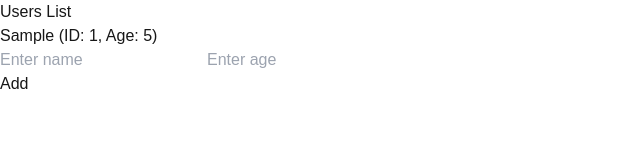
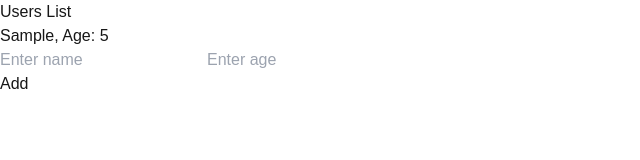
Before and after one commit to SantinoGiordano/AddDragAndDrop, a Next.js app: page / in a window 1280 px wide. Both pictures are taken after typing "Sample", "5" into the empty fields and a click on the button "Add". Shown: the top 160 px of the page, without its empty margins (0-640 px from the left). Built offline with nearby package versions, Linux system fonts and the light colour scheme.

Commit message:
set up empty try catch

```diff
--- a/app/page.tsx
+++ b/app/page.tsx
@@ -9,23 +9,28 @@ interface Users{
 }
 
 export default function Home() {
-  // Initial users list
   const [users, setUsers] = useState<Users[]>([]);
-
-  // State to track the input values
   const [name, setName] = useState("");
   const [age, setAge] = useState("");
 
-  // Function to handle adding a new user
+  async function getUsers(){
+    try {
+
+    } catch (error) {
+
+    }
+  }
+
   function addUser() {
     if (name && age) {
       const newUser = {
-        id: users.length + 1,  // Generate the new user ID
+        id: users.length + 1,
         name: name,
-        age: parseInt(age) // Convert the age to a number
+        age: parseInt(age)
       };
 
-      setUsers([...users, newUser]);  // Add new user to the list
+
+    setUsers([...users, newUser]);  // Add new user to the list
 
       // Clear input fields after adding user
       setName("");
@@ -39,16 +44,15 @@ export default function Home() {
     <div>
       <h1>Users List</h1>
 
-      {/* Display the users list */}
       <ul>
         {users.map((user) => (
           <li key={user.id}>
-            {user.name} (ID: {user.id}, Age: {user.age})
+            {user.name}, Age: {user.age}
           </li>
         ))}
       </ul>
 
-      {/* Input fields for name and age */}
+
       <div>
         <input
           type="text"
@@ -64,7 +68,7 @@ export default function Home() {
         />
       </div>
 
-      {/* Button to add the new user */}
+
       <button onClick={addUser}>Add</button>
     </div>
   );
```
